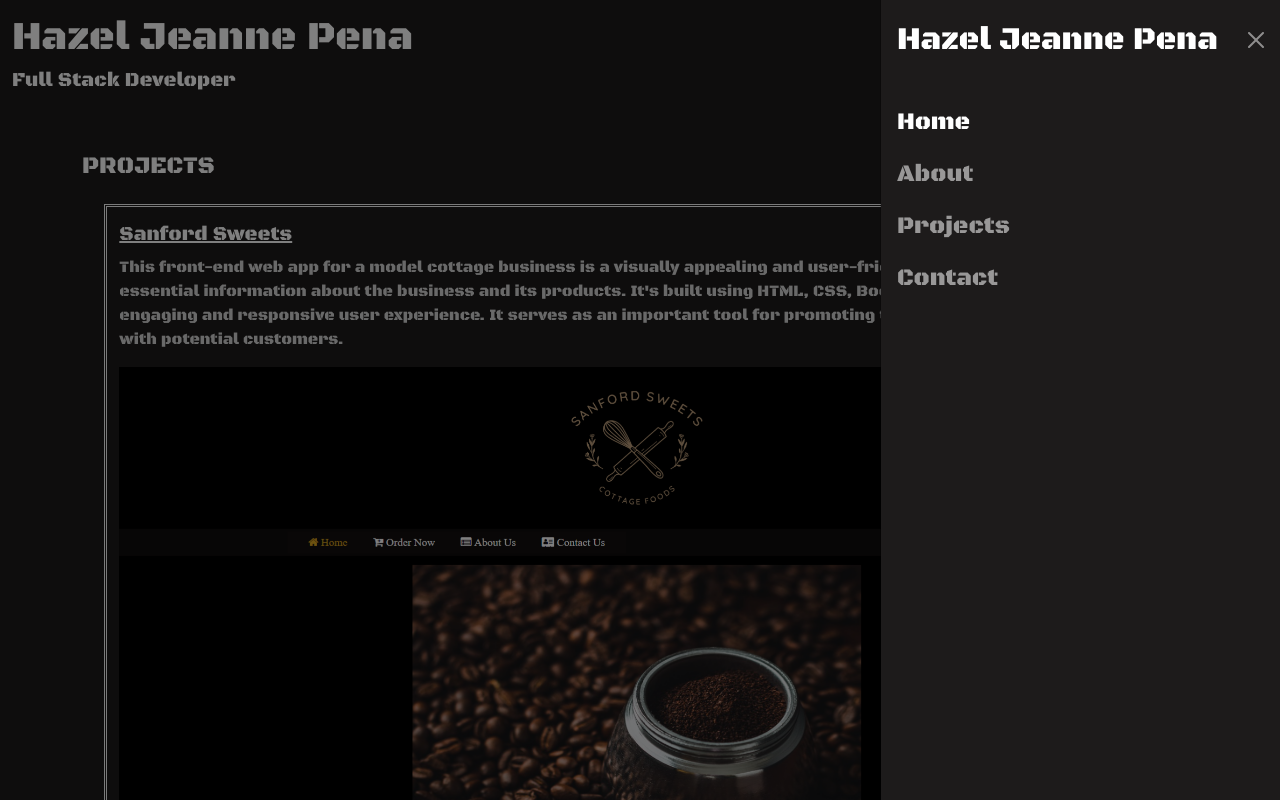
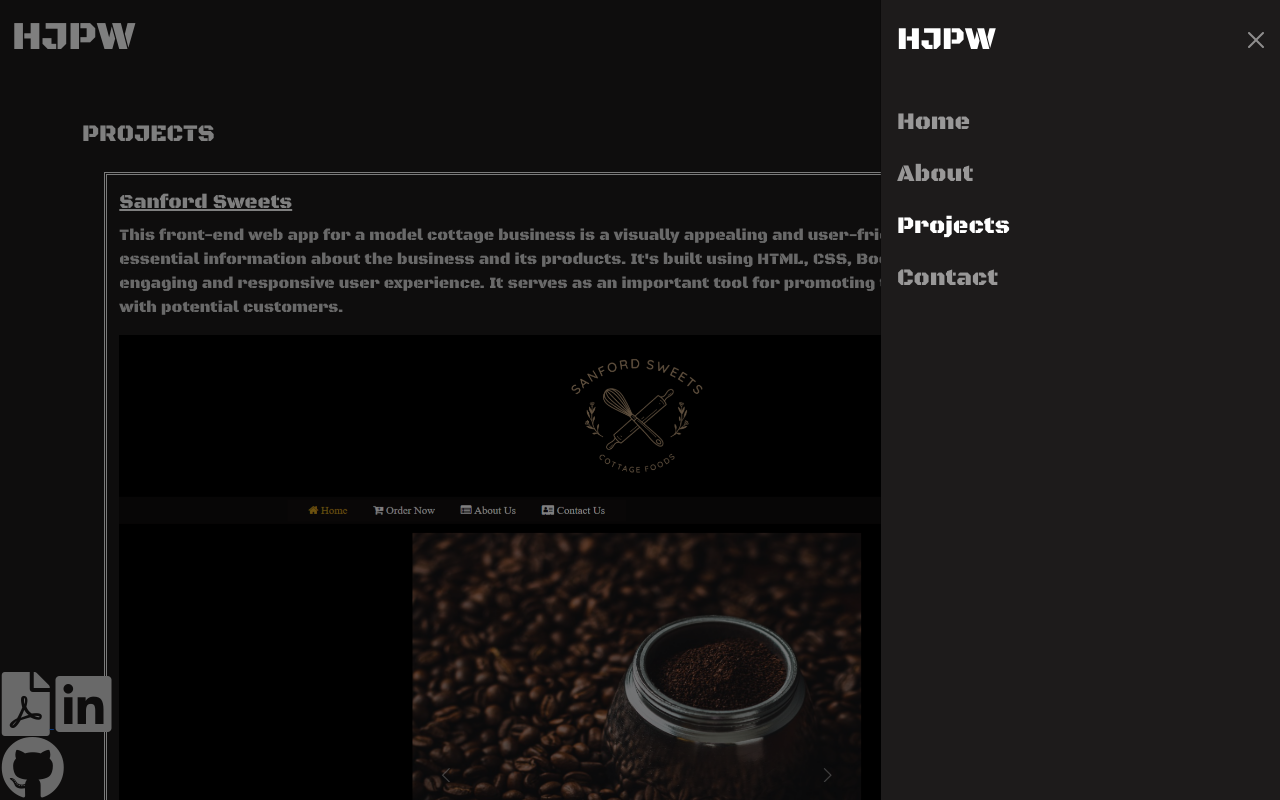
Before and after one commit to hazeljpw/Hazel-Whitfield, a website: page projects.html in a window 1280 px wide. Both pictures are taken after a click on the button "Toggle navigation". Shown: the top 800 px of the page. Drawn offline with nearby package versions, Linux system fonts and the light colour scheme.

Commit message:
Applied the new navbar & footer design to the other pages

```diff
--- a/projects.html
+++ b/projects.html
@@ -22,8 +22,7 @@
   <nav class="navbar navbar-dark fixed-top">
     <div class="container-fluid">
       <a class="navbar-brand" href="#">
-            <h1>Hazel Jeanne Pena</h1>
-            <h5>Full Stack Developer</h5>
+        <h1>HJPW</h1>
       </a>
 
       <button class="navbar-toggler" type="button" data-bs-toggle="offcanvas" data-bs-target="#offcanvasDarkNavbar" aria-controls="offcanvasDarkNavbar" aria-label="Toggle navigation">
@@ -32,7 +31,7 @@
 
       <div class="offcanvas offcanvas-end text-bg-dark" tabindex="-1" id="offcanvasDarkNavbar" aria-labelledby="offcanvasDarkNavbarLabel">
         <div class="offcanvas-header">
-              <h5 class="offcanvas-title" id="offcanvasDarkNavbarLabel">Hazel Jeanne Pena</h5>
+          <h5 class="offcanvas-title" id="offcanvasDarkNavbarLabel">HJPW</h5>
           <button type="button" class="btn-close btn-close-white" data-bs-dismiss="offcanvas" aria-label="Close"></button>
         </div>
 
@@ -40,7 +39,7 @@
           <ul class="navbar-nav justify-content-end flex-grow-1 pe-3">
             <!-- Home -->
             <li class="nav-item">
-                  <a class="nav-link active" href="index.html">Home</a>
+              <a class="nav-link" href="index.html">Home</a>
             </li>
 
             <!-- About -->
@@ -50,7 +49,7 @@
 
             <!-- Projects -->
             <li class="nav-item">
-                  <a class="nav-link" aria-current="page" href="#">Projects</a>
+              <a class="nav-link active" aria-current="page" href="#">Projects</a>
             </li>
 
             <!-- Contact -->
@@ -59,7 +58,6 @@
             </li>
           </ul>
         </div>
-
       </div>
     </div>
   </nav>
@@ -183,14 +181,19 @@
     </div>
   </div>
 
-      <!-- FOOTER -->
   <footer class="footer">
-        <div class="container">
-            <div class="row">
-              <div class="col">
-              </div>
-            </div>
+    <div>
+      <a href="./data/resume.pdf" target="_blank">
+        <i class="fas fa-file-pdf fa-4x"></i>
+      </a>
+      <a href="https://www.linkedin.com/in/hazel-jeanne-pena-245a5626a/" target="_blank">
+        <i class="fab fa-linkedin fa-4x"></i>
+      </a>
+      <a href="https://github.com/hazeljpw" target="_blank">
+        <i class="fab fa-github fa-4x"></i>
+      </a>
     </div>
   </footer>
+
 </body>
 </html>
```
Also changed, not shown: about.html (+14 -10 lines), contact.html (+16 -13 lines), index.html (+1 -6 lines). Lines whose indentation alone changed are shown as unchanged.
